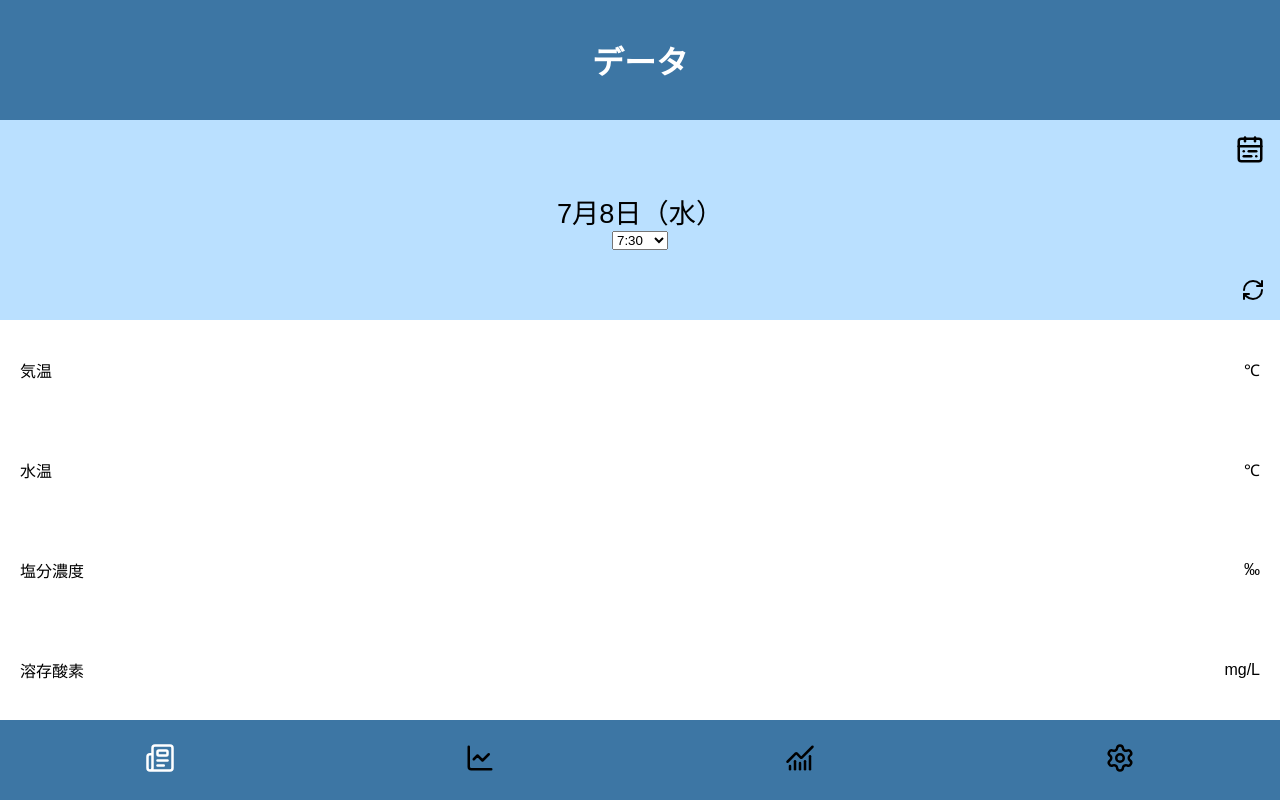
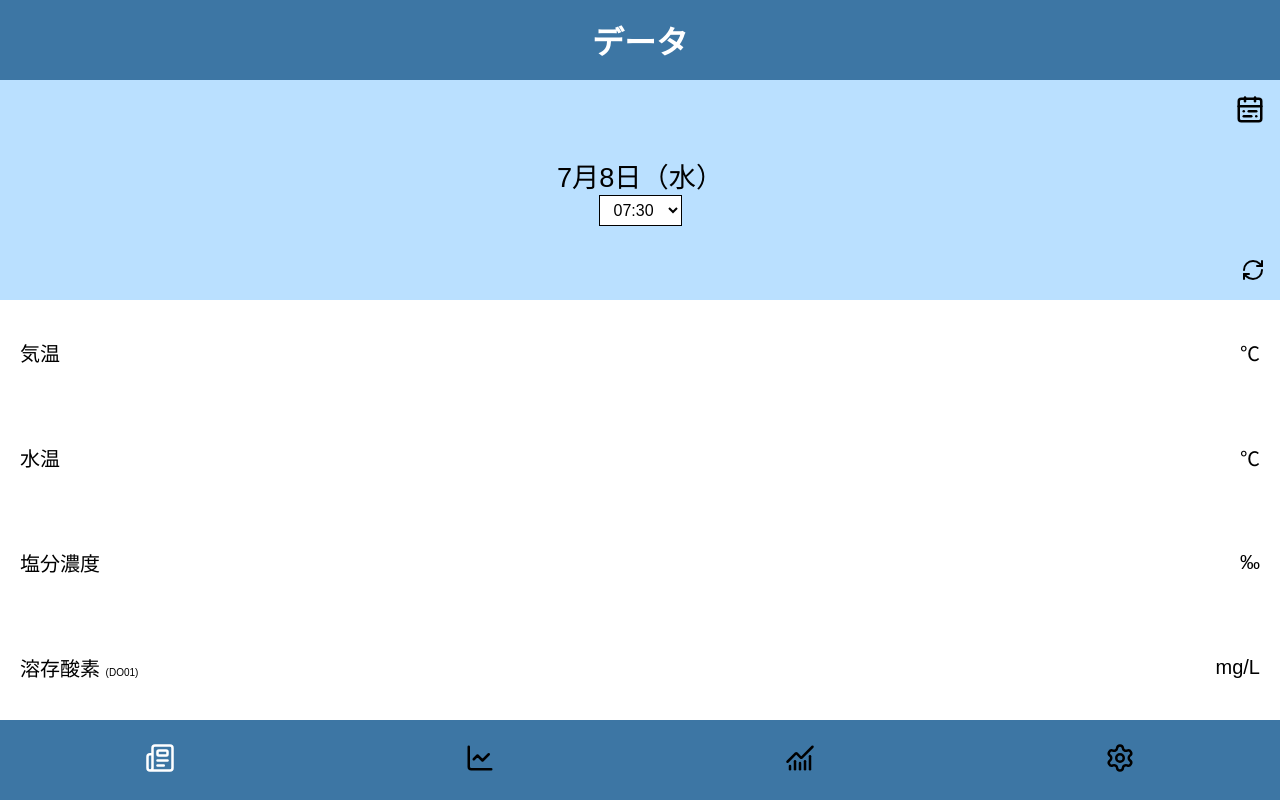
Before and after one commit to mumn06n-bit/Kitsunezaki, a React (Vite) app in the folder frontend/: page /data in a window 1280 px wide. Built offline with nearby package versions, Linux system fonts and the light colour scheme.

Commit message:
ヘッダーサイズとindex.htmlの変更

```diff
--- a/frontend/index.html
+++ b/frontend/index.html
@@ -1,7 +1,8 @@
 <!doctype html>
-<html lang="en">
+<html lang="ja" translate="no">
   <head>
     <meta charset="UTF-8" />
+    <meta name="google" content="notranslate" />
     <link rel="icon" type="image/svg+xml" href="/favicon.svg" />
     <meta name="viewport" content="width=device-width, initial-scale=1.0" />
     <title>frontend</title>
--- a/frontend/src/components/Header.css
+++ b/frontend/src/components/Header.css
@@ -1,5 +1,5 @@
 .header {
-    height: 15vh;
+    height: 10vh;
     background-color: var(--primary);
 
     display: flex;
--- a/frontend/src/components/materials.tsx
+++ b/frontend/src/components/materials.tsx
@@ -5,8 +5,7 @@ import {
   ChartNoAxesCombined,//比較画面
   Settings,//設定画面
   Undo2,//戻るボタン
-  RefreshCw
-
+  RefreshCw//更新ボタン
 } from "lucide-react";
 
 export const Icons = {
--- a/frontend/src/pages/DataPage/Calendar.tsx
+++ b/frontend/src/pages/DataPage/Calendar.tsx
@@ -13,16 +13,16 @@ export default function CalendarPage() {
   const navigate = useNavigate();
   //locationを定義
   const location = useLocation();
+  const time = location.state?.time;
   // データ画面から送られてきたselectedDateを呼び出し初期値にする（データ画面と同じやり方）
-  const [selectedDate, setSelectedDate] = useState(() => {
-    return location.state?.selectedDate
+  const [selectedDate, setSelectedDate] = useState(
+    location.state?.selectedDate
       ? new Date(location.state.selectedDate)
-      : new Date();
-  });
+      : new Date()
+  );
 
-
-  // 日付がクリックされた時の処理
-  const handleDateChange = (date:any) => {
+  // カレンダーで選択した日付を更新
+  const handleDateChange = (date: any) => {
     setSelectedDate(date);
     // ここで選択された日付に対応するデータを読み込む処理を呼び出せます
     console.log("選択された日付:", date.toLocaleDateString());
@@ -34,7 +34,7 @@ export default function CalendarPage() {
     <PageLayout title="日付選択" showBackButton={true}>
 
       {/* カレンダー表示エリア */}
-      <section className="calendar-area" style={{ display: 'flex', flexDirection: 'column', alignItems: 'center', gap: '20px', padding: '20px' }}>
+      <section className="calendar-area">
 
         <Calendar
           onChange={handleDateChange}
@@ -48,6 +48,7 @@ export default function CalendarPage() {
           navigate("/data", {
             state: {
               selectedDate,
+              time,
             },
           })
         }
--- a/frontend/src/pages/DataPage/DataPage.css
+++ b/frontend/src/pages/DataPage/DataPage.css
@@ -1,12 +1,14 @@
 /* 日付・時間表示 */
 .date-area {
     height: 30vh;
+    /* padding: 40px 20px; */
     background: var(--secondary);
     display: flex;
     justify-content: center;
     align-items: center;
     text-align: center;
     position: relative;
+    /* min-height: 140px; */
 }
 
 .date-icon {
@@ -20,22 +22,15 @@
     font-size: 1.7rem;
 }
 
-.date-text {
-    font-size: 1.7rem;
-}
-
 /* データ一覧 */
 .sensor-data-area {
     flex: 1;
-
     background: var(--white);
-
     padding: 20px;
 }
 
 .data-area p {
     font-size: 22px;
-
     margin: 20px 0;
 }
 
@@ -44,8 +39,11 @@
     display: flex;
     justify-content: space-between;
     align-items: center;
+    padding: 18px 0;
+}
 
-    padding: 18px 0;
+.data-row span {
+    font-size: 20px;
 }
 
 /* カレンダーアイコンの色設定 */
@@ -54,7 +52,7 @@
     text-decoration: none;
 }
 
-/* リロードアイコン表示 */
+/* リロードボタン表示 */
 .reload-button {
     position: absolute;
     right: 15px;
@@ -67,3 +65,17 @@
     color: var(--inactive);
     cursor: pointer;
 }
+
+/*時間選択の見た目*/
+.time-select {
+    background: var(--white);
+    font-size: 16px;
+    padding: 5px 10px;
+    border: 1px solid var(--inactive);
+}
+
+.sensor-name {
+    font-size: 10px;
+    color: var(--inactive);
+    margin-top: 1px;
+}
--- a/frontend/src/pages/DataPage/DataPage.tsx
+++ b/frontend/src/pages/DataPage/DataPage.tsx
@@ -1,14 +1,12 @@
-
 import "./DataPage.css";
 import { Icons } from "@/components/materials";//アイコンのインポート
 import PageLayout from "@/components/PageLayout";
-import { useState } from "react";
-import { Link } from "react-router-dom";//カレンダーへの遷移
-import { useLocation } from "react-router-dom";
+import { useEffect, useState } from "react";
+import { Link, useLocation, useNavigate } from "react-router-dom";//カレンダーへの遷移
 
 // 時間を30分刻みの配列で定義
 const times = Array.from({ length: 48 }, (_, i) => {
-  const hour = Math.floor(i / 2);
+  const hour = String(Math.floor(i / 2)).padStart(2, "0");
   const minute = i % 2 === 0 ? "00" : "30";
   return `${hour}:${minute}`;
 });
@@ -16,8 +14,7 @@ const times = Array.from({ length: 48 }, (_, i) => {
 // 現在時刻から最新の30分単位の時間を取得
 const getLatestTime = () => {
   const now = new Date();
-
-  const hour = now.getHours();
+  const hour = String(now.getHours()).padStart(2, "0");
   const minute = now.getMinutes();
 
   // 30分単位で切り捨て
@@ -26,9 +23,27 @@ const getLatestTime = () => {
   return `${hour}:${roundedMinute}`;
 };
 
+//日付の表示フォーマット関数
+const formatDate = (date: Date) => {
+  const month = date.getMonth() + 1; // 月は0から始まるので+1する
+  const day = date.getDate();
+  const week = ["日", "月", "火", "水", "木", "金", "土"][date.getDay()]; // 曜日を取得
+
+  return `${month}月${day}日（${week}）`;
+};
+
 export default function DataPage() {
-  // calendarPageから情報を受け取る
+  // calendarPageから日付、時間を受け取る
   const location = useLocation();
+  const navigate = useNavigate();
+  const [doSensor, setDoSensor] = useState("DO01");
+  useEffect(() => {
+  const savedDoSensor = localStorage.getItem("doSensor");
+
+  if (savedDoSensor) {
+    setDoSensor(savedDoSensor);
+  }
+}, []);
   // 選択された日付を管理
   const [selectedDate, setSelectedDate] = useState(
     location.state?.selectedDate
@@ -37,15 +52,9 @@ const [selectedDate, setSelectedDate] = useState(
   );
 
   // 表示する時間を管理
-const [time, setTime] = useState(getLatestTime());
-    const formatDate = (date: Date) => {
-      const month  = date.getMonth() + 1; // 月は0から始まるので+1する
-      const day = date.getDate();
-      const week = ["日", "月", "火", "水", "木", "金", "土"][date.getDay()]; // 曜日を取得
-
-    return `${month}月${day}日（${week}）`;
-    };
-
+  const [time, setTime] = useState(
+    location.state?.time ?? getLatestTime()
+  );
 
   return (
     <PageLayout title="データ">
@@ -54,31 +63,39 @@ const [time, setTime] = useState(getLatestTime());
       <section className="date-area">
         <div className="date-icon">
           {/* カレンダーアイコンの挿入 */}
-        <Link to="/calendar" className="calendar-link" state={{ selectedDate }}>
+          <Link
+            to="/calendar"
+            className="calendar-link"
+            state={{
+              selectedDate,
+              time,
+            }}
+          >
             <Icons.CalendarRange size={30} />
           </Link>
-
         </div>
 
         {/* リロードボタン */}
         <button
           className="reload-button"
           onClick={() => {
-    // パソコンの現在日時を取得
-     // TODO: API実装後は、最新データの日時を取得する
             const now = new Date();
+            const latestTime = getLatestTime();
 
-    // 日付を今日に更新
             setSelectedDate(now);
+            setTime(latestTime);
 
-    // 時間を最新の30分単位に更新
-     // TODO: API実装後は、APIから取得した時刻を設定する
-    setTime(getLatestTime());
+            navigate("/data", {
+              replace: true,
+              state: {
+                selectedDate: now,
+                time: latestTime,
+              },
+            });
           }}
         >
           <Icons.RefreshCw size={24} />
         </button>
-
         <div className="date-text-group">
           <span className="date-text">{formatDate(selectedDate)}</span>
           <br />
@@ -97,40 +114,37 @@ const [time, setTime] = useState(getLatestTime());
         </div>
       </section>
 
-
-
       {/* センサから取得したデータを表示 */}
       <section className="sensor-data-area">
-
         <div className="data-row">
           <span>気温</span>
-          ℃
+          <span>℃</span>
         </div>
-
       </section>
 
       <section className="sensor-data-area">
         <div className="data-row">
           <span>水温</span>
-          ℃
+          <span>℃</span>
         </div>
-
       </section>
 
       <section className="sensor-data-area">
         <div className="data-row">
           <span>塩分濃度</span>
-        ‰
+          <span>‰</span>
         </div>
       </section>
 
       <section className="sensor-data-area">
   <div className="data-row">
-        <span>溶存酸素</span>
-        mg/L
+    <div>
+      <span>溶存酸素 <small className="sensor-name">({doSensor})</small></span>
+    </div>
+
+    <span>mg/L</span>
   </div>
 </section>
-
 
     </PageLayout>
   );
```
Also changed, not shown: frontend/src/pages/DataPage/Calendar.css (+39 -42 lines). Lines whose indentation alone changed are shown as unchanged.
